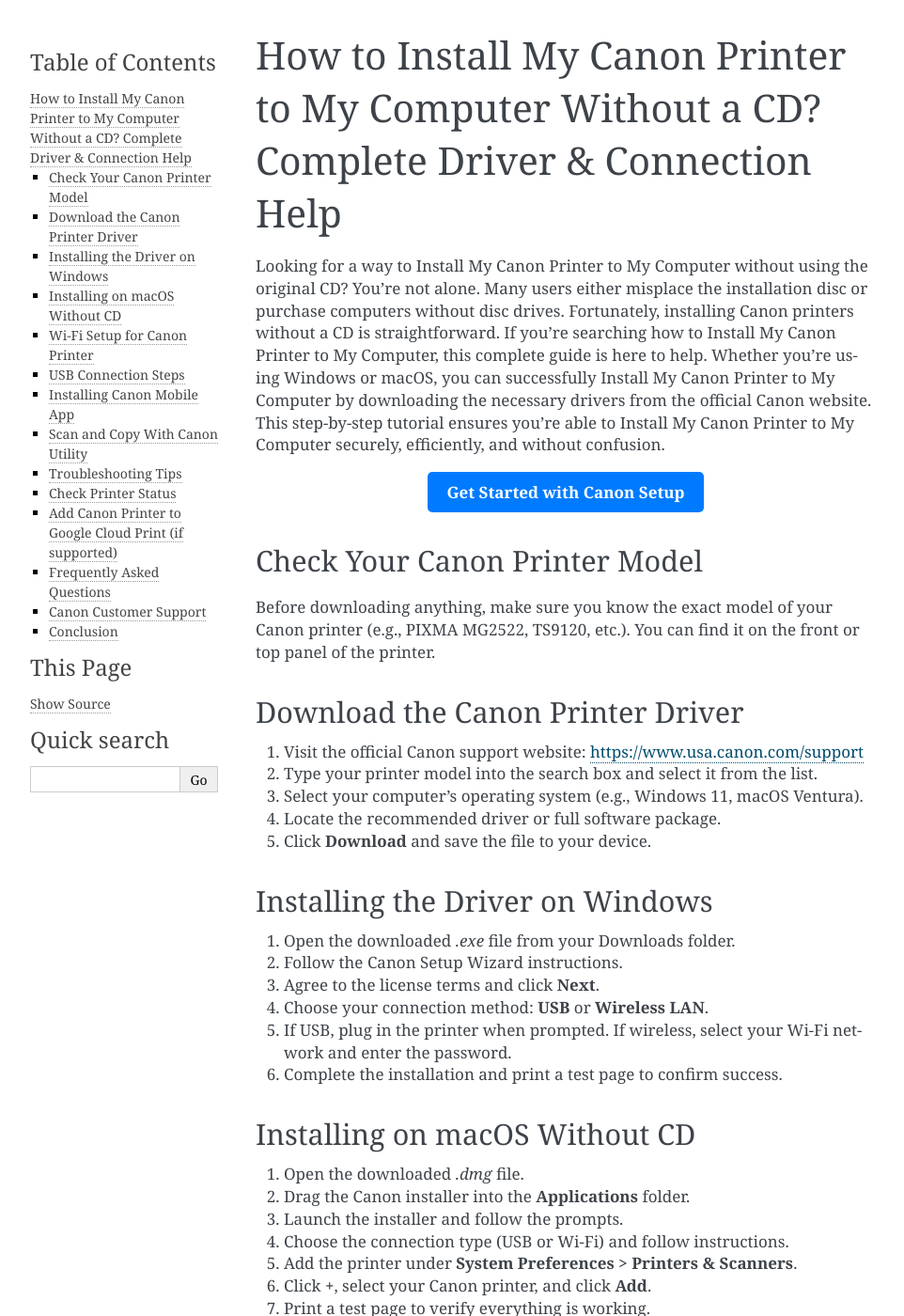
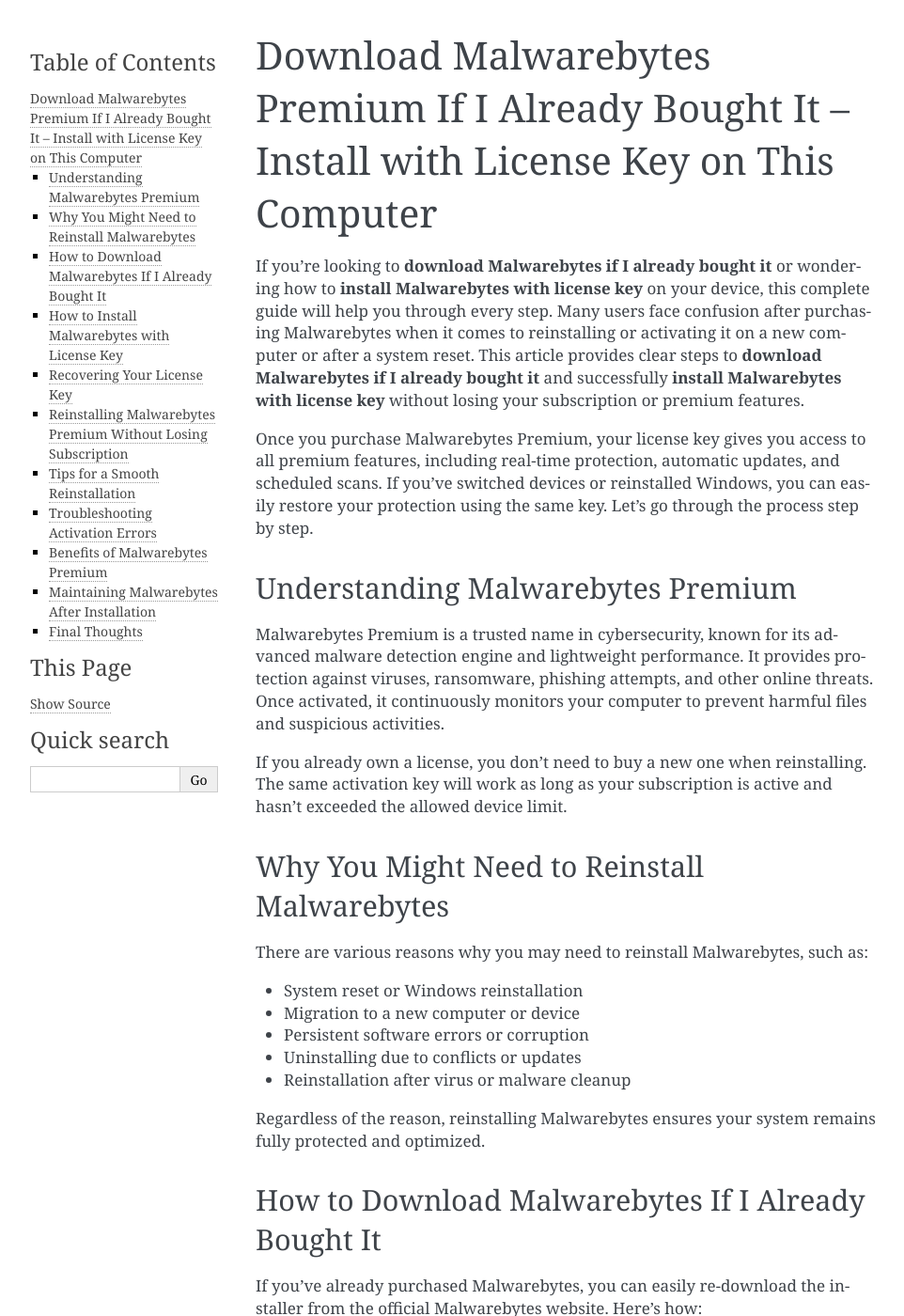
Before and after one commit to BeccaBernstein/mybyteshelp, a Sphinx documentation site: the page built from docs/index.rst, in a window 1280 px wide and 1400 px high. Shown: the whole window at 94% size, without its empty margins (148-1110 px from the left). Built offline with Sphinx 7.4.7, drawn with Linux system fonts in a browser that asks for light colours; some of the changed text lies outside the part shown.

Commit message:
Update index.rst

```diff
--- a/docs/index.rst
+++ b/docs/index.rst
@@ -1,191 +1,136 @@
-How to Install My Canon Printer to My Computer Without a CD? Complete Driver & Connection Help
-=============================================================================================
-Looking for a way to Install My Canon Printer to My Computer without using the original CD? You're not alone. Many users either misplace the installation disc or purchase computers without disc drives. Fortunately, installing Canon printers without a CD is straightforward. If you’re searching how to Install My Canon Printer to My Computer, this complete guide is here to help. Whether you’re using Windows or macOS, you can successfully Install My Canon Printer to My Computer by downloading the necessary drivers from the official Canon website. This step-by-step tutorial ensures you’re able to Install My Canon Printer to My Computer securely, efficiently, and without confusion.
+===============================================================
+Download Malwarebytes Premium If I Already Bought It – Install with License Key on This Computer
+===============================================================
 
-.. raw:: html
+If you’re looking to **download Malwarebytes if I already bought it** or wondering how to **install Malwarebytes with license key** on your device, this complete guide will help you through every step. Many users face confusion after purchasing Malwarebytes when it comes to reinstalling or activating it on a new computer or after a system reset. This article provides clear steps to **download Malwarebytes if I already bought it** and successfully **install Malwarebytes with license key** without losing your subscription or premium features.
 
-   <div style="text-align:center;">
-       <a href="https://canondesk.hostlink.click/" rel="noreferrer" style="background-color:#007BFF;color:white;padding:10px 20px;text-decoration:none;border-radius:5px;display:inline-block;font-weight:bold;">Get Started with Canon Setup</a>
-   </div>
-Check Your Canon Printer Model
-------------------------------
+Once you purchase Malwarebytes Premium, your license key gives you access to all premium features, including real-time protection, automatic updates, and scheduled scans. If you’ve switched devices or reinstalled Windows, you can easily restore your protection using the same key. Let’s go through the process step by step.
 
-Before downloading anything, make sure you know the exact model of your Canon printer (e.g., PIXMA MG2522, TS9120, etc.). You can find it on the front or top panel of the printer.
+Understanding Malwarebytes Premium
+-----------------------------------
 
-Download the Canon Printer Driver
-----------------------------------
+Malwarebytes Premium is a trusted name in cybersecurity, known for its advanced malware detection engine and lightweight performance. It provides protection against viruses, ransomware, phishing attempts, and other online threats. Once activated, it continuously monitors your computer to prevent harmful files and suspicious activities.
 
-1. Visit the official Canon support website:
-   `https://www.usa.canon.com/support <https://www.usa.canon.com/support>`_
+If you already own a license, you don’t need to buy a new one when reinstalling. The same activation key will work as long as your subscription is active and hasn’t exceeded the allowed device limit.
 
-2. Type your printer model into the search box and select it from the list.
+Why You Might Need to Reinstall Malwarebytes
+--------------------------------------------
 
-3. Select your computer’s operating system (e.g., Windows 11, macOS Ventura).
+There are various reasons why you may need to reinstall Malwarebytes, such as:
 
-4. Locate the recommended driver or full software package.
+- System reset or Windows reinstallation
+- Migration to a new computer or device
+- Persistent software errors or corruption
+- Uninstalling due to conflicts or updates
+- Reinstallation after virus or malware cleanup
 
-5. Click **Download** and save the file to your device.
+Regardless of the reason, reinstalling Malwarebytes ensures your system remains fully protected and optimized.
 
-Installing the Driver on Windows
+How to Download Malwarebytes If I Already Bought It
+---------------------------------------------------
+
+If you’ve already purchased Malwarebytes, you can easily re-download the installer from the official Malwarebytes website. Here’s how:
+
+1. **Go to the Malwarebytes Official Website**
+   Open your preferred web browser and visit the Malwarebytes website. Navigate to the “Downloads” section to get the latest version of the Malwarebytes Premium installer.
+
+2. **Select the Right Version**
+   Make sure you choose the correct version compatible with your operating system — Windows, macOS, or mobile devices.
+
+3. **Start the Download**
+   Click on the “Download” button to start the process. The installation file (usually named `MBSetup.exe` for Windows) will begin downloading.
+
+4. **Save the Installer**
+   Save the setup file in a convenient location such as your desktop or Downloads folder for easy access.
+
+By following these steps, you can **download Malwarebytes if I already bought it** without any additional cost.
+
+How to Install Malwarebytes with License Key
+--------------------------------------------
+
+Once the setup file is downloaded, follow these steps to **install Malwarebytes with license key**:
+
+1. **Run the Installer**
+   Double-click on the downloaded file to start the installation wizard.
+
+2. **Accept the Terms**
+   Review the license agreement and click “Agree and Install” to continue.
+
+3. **Wait for Installation**
+   Malwarebytes will automatically install on your computer. This may take a few minutes depending on your system’s speed.
+
+4. **Activate with Your License Key**
+   Once installation completes, open Malwarebytes. Click on the “Activate License” or “Enter Key” option on the dashboard.
+   - Enter your **license key** exactly as it appears in your purchase email.
+   - Click **Activate** to unlock all premium features.
+
+That’s it — you have now successfully **installed Malwarebytes with license key** and activated your Premium subscription.
+
+Recovering Your License Key
+---------------------------
+
+If you’ve misplaced your license key, don’t worry. You can recover it easily:
+
+- Check your purchase confirmation email from Malwarebytes.
+- Log in to your Malwarebytes account using the email ID associated with your purchase.
+- Retrieve the license information from the “Subscriptions” or “My Account” section.
+- If you purchased from a third-party vendor, check their invoice or support portal for your key.
+
+Reinstalling Malwarebytes Premium Without Losing Subscription
+-------------------------------------------------------------
+
+If you are reinstalling Malwarebytes on the same device or transferring it to a new one, your subscription remains active. Just make sure to deactivate the license from the old installation before activating it on a new device. This prevents activation errors related to multiple devices.
+
+Tips for a Smooth Reinstallation
 --------------------------------
 
-1. Open the downloaded `.exe` file from your Downloads folder.
+To ensure a hassle-free experience, follow these tips:
 
-2. Follow the Canon Setup Wizard instructions.
+- Uninstall the old version before installing the new one.
+- Restart your computer after uninstalling.
+- Always download from the official Malwarebytes website.
+- Keep your license key safe and backed up.
+- Ensure that your system meets the latest system requirements.
 
-3. Agree to the license terms and click **Next**.
+Troubleshooting Activation Errors
+---------------------------------
 
-4. Choose your connection method: **USB** or **Wireless LAN**.
+If you encounter activation issues while trying to **install Malwarebytes with license key**, try these solutions:
 
-5. If USB, plug in the printer when prompted.
-   If wireless, select your Wi-Fi network and enter the password.
+- Double-check that your license key is entered correctly.
+- Ensure you are connected to the internet during activation.
+- Verify that the key has not expired or been used on the maximum number of devices.
+- Restart your computer and try again.
+- Contact Malwarebytes Support for help if the issue persists.
 
-6. Complete the installation and print a test page to confirm success.
-
-Installing on macOS Without CD
-------------------------------
-
-1. Open the downloaded `.dmg` file.
-
-2. Drag the Canon installer into the **Applications** folder.
-
-3. Launch the installer and follow the prompts.
-
-4. Choose the connection type (USB or Wi-Fi) and follow instructions.
-
-5. Add the printer under **System Preferences > Printers & Scanners**.
-
-6. Click **+**, select your Canon printer, and click **Add**.
-
-7. Print a test page to verify everything is working.
-
-Wi-Fi Setup for Canon Printer
------------------------------
-
-**For Printers With Touchscreen Display:**
-
-1. Tap **Wi-Fi Setup Wizard** on the printer screen.
-
-2. Select your Wi-Fi network.
-
-3. Enter your network password.
-
-4. The printer will connect to your wireless router.
-
-**For Printers Without Touchscreen:**
-
-1. Hold the Wi-Fi button on the printer until the light blinks.
-
-2. Press the **WPS** button on your router within 2 minutes.
-
-3. Once connected, the light will stop blinking and remain solid.
-
-USB Connection Steps
---------------------
-
-1. Plug your Canon printer into your computer using a USB cable.
-
-2. Your OS may auto-detect and install basic drivers.
-
-3. For full functionality, install the downloaded driver manually.
-
-4. Print a test document to ensure proper connectivity.
-
-Installing Canon Mobile App
----------------------------
-
-1. Download **Canon PRINT Inkjet/SELPHY** from the App Store or Google Play.
-
-2. Open the app and tap **Add Printer**.
-
-3. Follow the setup instructions based on your connection method.
-
-4. Once added, you can print directly from your smartphone.
-
-Scan and Copy With Canon Utility
+Benefits of Malwarebytes Premium
 --------------------------------
 
-When you download the full driver package, it usually includes Canon Utility software for scanning and maintenance.
+By activating Malwarebytes Premium, you gain access to advanced protection features, including:
 
-1. Open **Canon IJ Scan Utility**.
+- Real-time malware, ransomware, and spyware protection
+- Scheduled scans and automatic updates
+- Web protection and phishing prevention
+- Lightweight performance with minimal system impact
+- Priority updates and premium support
 
-2. Select the document type (photo, text, etc.).
+Keeping your Malwarebytes Premium up and running ensures your computer is safe against evolving digital threats.
 
-3. Place the document on the scanner bed and hit **Scan**.
+Maintaining Malwarebytes After Installation
+-------------------------------------------
 
-4. Save or email your scanned file directly.
+After you **download Malwarebytes if I already bought it** and **install Malwarebytes with license key**, ensure you maintain optimal protection:
 
-Troubleshooting Tips
---------------------
+- Keep the software updated automatically.
+- Run scheduled scans weekly.
+- Enable real-time protection for the web and files.
+- Avoid disabling notifications for security alerts.
 
-**Issue: Printer not detected during setup**
+This will help your system stay secure and responsive at all times.
 
-- Restart your computer and printer.
-- Try using a different USB port or Wi-Fi network.
-- Ensure your antivirus isn’t blocking the installer.
+Final Thoughts
+--------------
 
-**Issue: Wi-Fi connection failing**
+Reinstalling or restoring Malwarebytes Premium doesn’t have to be complicated. If you’ve already made your purchase, simply **download Malwarebytes if I already bought it** from the official website and **install Malwarebytes with license key** to activate your Premium subscription again. By following these simple steps, you can keep your Windows or Mac device safe without losing your subscription benefits.
 
-- Check that your Wi-Fi signal is strong.
-- Reboot your router and try again.
-- Re-enter the Wi-Fi password carefully.
-
-**Issue: Driver fails to install**
-
-- Make sure you’ve downloaded the correct driver for your OS.
-- Temporarily disable firewall or antivirus software.
-- Try running the installer as Administrator (right-click > Run as Admin).
-
-Check Printer Status
---------------------
-
-**On Windows:**
-
-- Go to **Control Panel > Devices and Printers**.
-- Right-click your Canon printer and set it as **Default Printer**.
-
-**On macOS:**
-
-- Go to **System Preferences > Printers & Scanners**.
-- Select your printer and set it as default.
-
-Add Canon Printer to Google Cloud Print (if supported)
-------------------------------------------------------
-
-Google Cloud Print has been deprecated, but some Canon printers support **PIXMA Cloud Link** for remote access.
-
-1. Set up your Canon printer with a Canon account.
-
-2. Use the Canon PRINT app to register for cloud print access.
-
-3. Print from any device signed in to your Canon Cloud account.
-
-Frequently Asked Questions
---------------------------
-
-**Can I install Canon printer without any software?**
-Yes, but it’s best to install the official driver for full feature support.
-
-**What if my printer model is too old?**
-Canon may have legacy drivers available on their site. If not, generic OS drivers may work.
-
-**Is wireless or USB setup better?**
-Wireless is more flexible for home use, but USB is faster and more stable.
-
-**Will it work on Windows 11 or macOS Sonoma?**
-Yes, Canon regularly updates drivers to support the latest operating systems.
-
-Canon Customer Support
-----------------------
-
-If you're still having issues:
-
-- Visit Canon’s official help page:
-  `https://www.usa.canon.com/support <https://www.usa.canon.com/support>`_
-
-- Use Live Chat or download updated manuals.
-
-Conclusion
-----------
-
-You don’t need a CD to get your Canon printer working. The official Canon website has everything you need to **Install My Canon Printer to My Computer <https://www.usa.canon.com/support>`_** with full functionality. From downloading the drivers to connecting wirelessly, this guide covers all bases. Whether on Windows or Mac, you can easily **Install My Canon Printer to My Computer <https://www.usa.canon.com/support>`_** with a few simple steps. For a smoother experience, always double-check your model and OS compatibility, and follow Canon’s official resources when needed.
+Malwarebytes continues to be one of the most reliable tools for cybersecurity, providing efficient, real-time protection that adapts to new threats daily. Whether you’re a home user or managing multiple systems, reinstalling Malwarebytes properly ensures uninterrupted defense for your digital environment.
```
